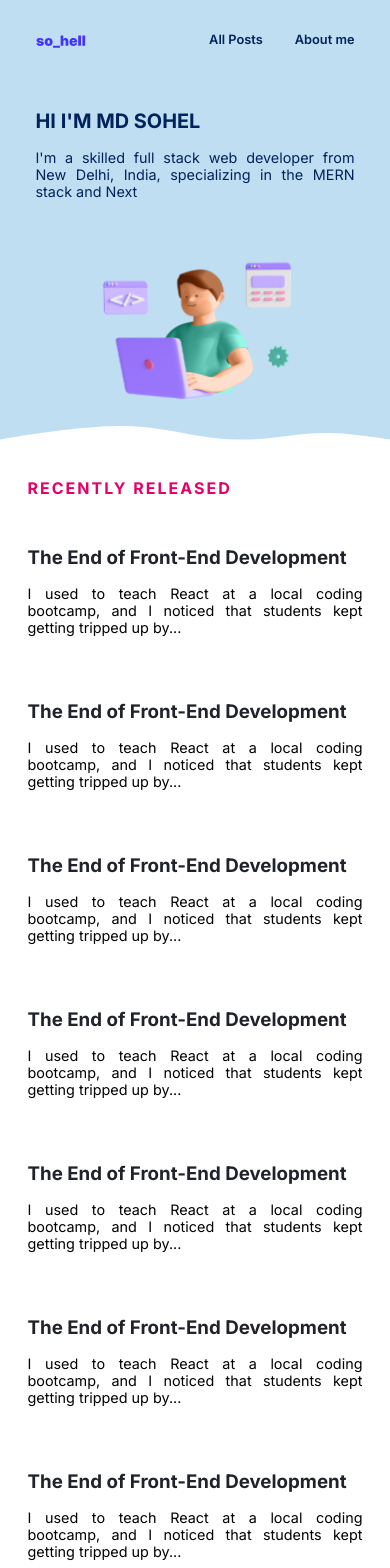
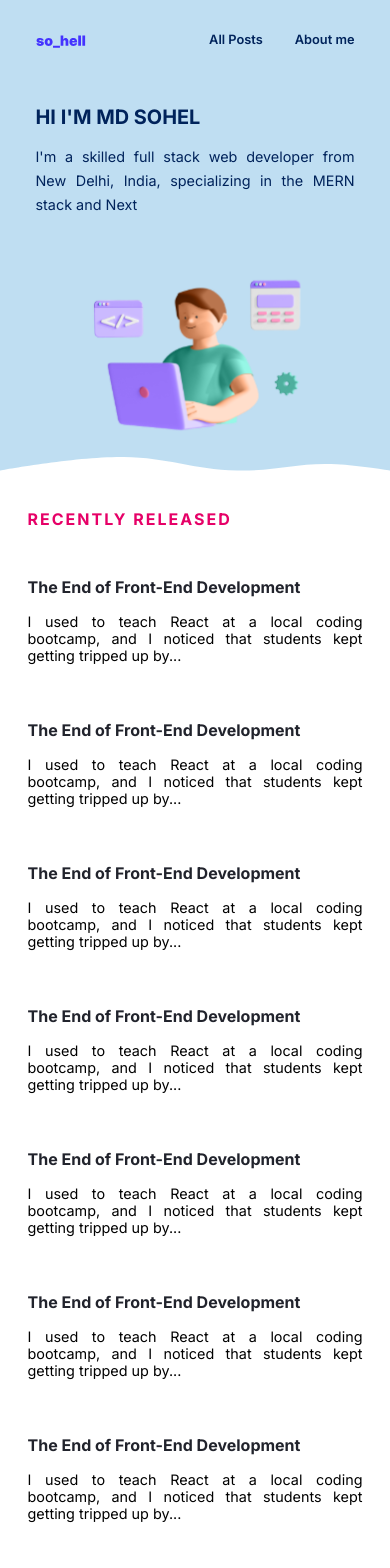
Before and after one commit to noobCode-69/personal-blogging, a Next.js app: page / in a window 390 px wide. Shown: the top 1568 px of the page. Built offline with nearby package versions, Linux system fonts and the light colour scheme.

Commit message:
responsive

```diff
--- a/components/home/hero/hero.module.css
+++ b/components/home/hero/hero.module.css
@@ -39,6 +39,10 @@
 .paragraph-wrapper {
   overflow: hidden;
   text-align: justify;
+}
+
+.paragraph {
+  line-height: 1.5rem;
 }
 
 .avatar-container {
@@ -83,11 +87,11 @@
   .svg-container {
     position: static;
     transform: none;
-    width: 50%;
+    width: 55%;
   }
   .hero {
     padding: 1rem;
-    padding-top: 1.5rem;
+    padding-top: 1.25rem;
     padding-bottom: 2.5rem;
   }
   .text-container {
--- a/components/home/homeContent/homeContent.module.css
+++ b/components/home/homeContent/homeContent.module.css
@@ -26,6 +26,8 @@
   align-items: flex-start;
   gap: 1rem;
 }
+
+
 
 .blog p {
   text-align: justify;
@@ -112,7 +114,7 @@
 
   .blogs-container {
     padding-top: 3rem;
-    gap: 4rem;
+    gap: 3.5rem;
   }
 
   .content {
@@ -122,4 +124,8 @@
   .content-left {
     width: 100% ;
   }
+
+  .blog h3{
+    font-size: 1rem;
+  }
 }
```
